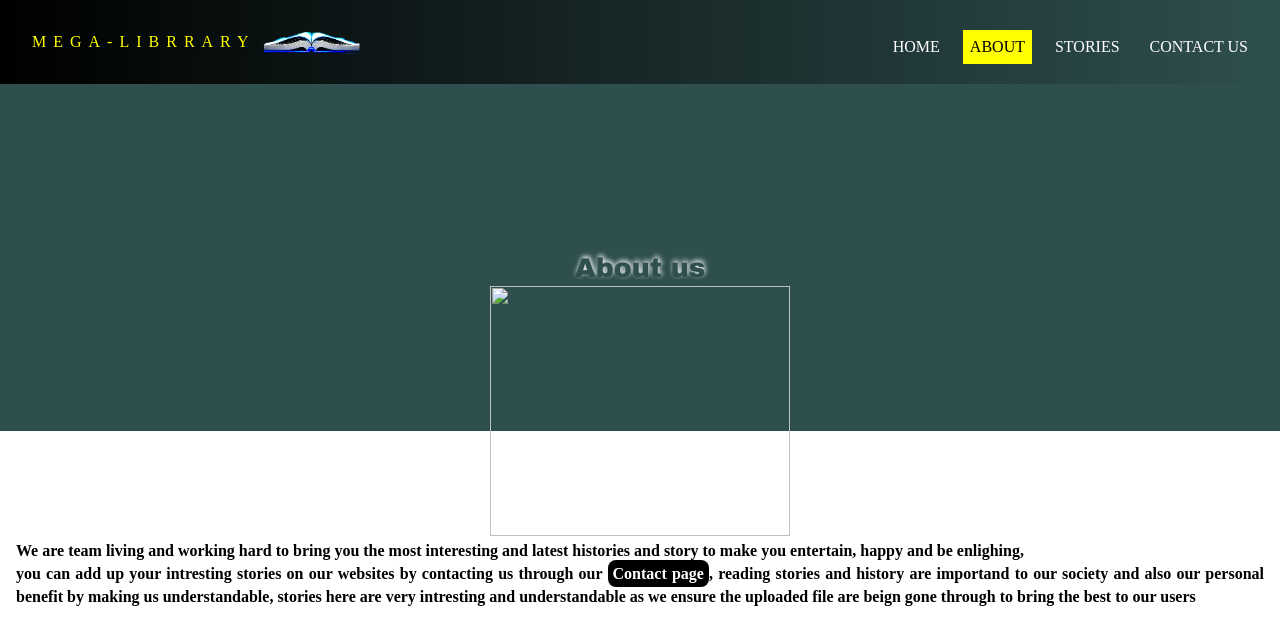
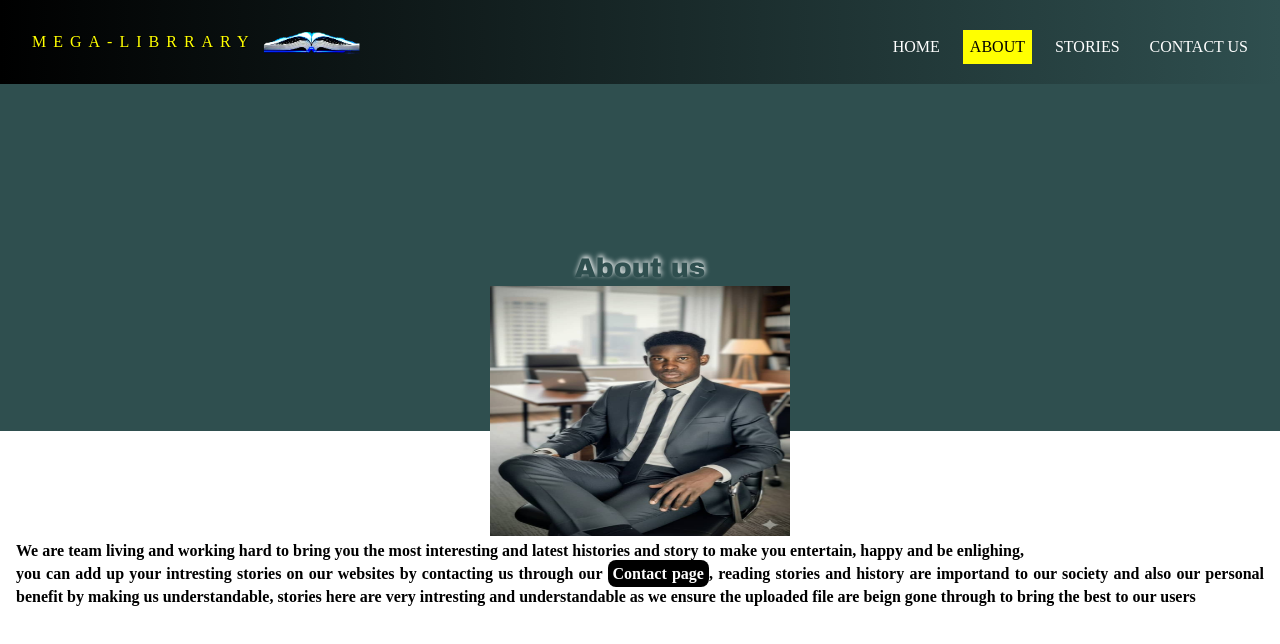
Before and after one commit to megalibrary10-lang/Mega_library, a plain HTML site: page about.html in a window 1280 px wide. Drawn offline with Linux system fonts and the light colour scheme.

Commit message:
Update about.html

```diff
--- a/about.html
+++ b/about.html
@@ -39,7 +39,7 @@
         </aside>
         <div class="main">
             <div class="about">About us</div>
-            <img src="./public/asset/WhatsApp Image 2025-12-09 at 17.52.23_a7df81a5.jpg" alt="">
+            <img src="./public/asset/WhatsApp Image 2025-12-09 at 17.52.24_0a39629a.jpg" alt="">
             <div class="content">We are team living and working hard to bring you the most interesting and latest histories and story to make you entertain, happy and be enlighing, <br>
             you can add up your intresting stories on our websites by contacting us through our <a href="">Contact page</a>, reading stories and history are importand to our society and also our personal benefit by making us understandable, stories here are very intresting and understandable as we ensure the uploaded file are beign gone through to bring the best to our users
             </div>
```
